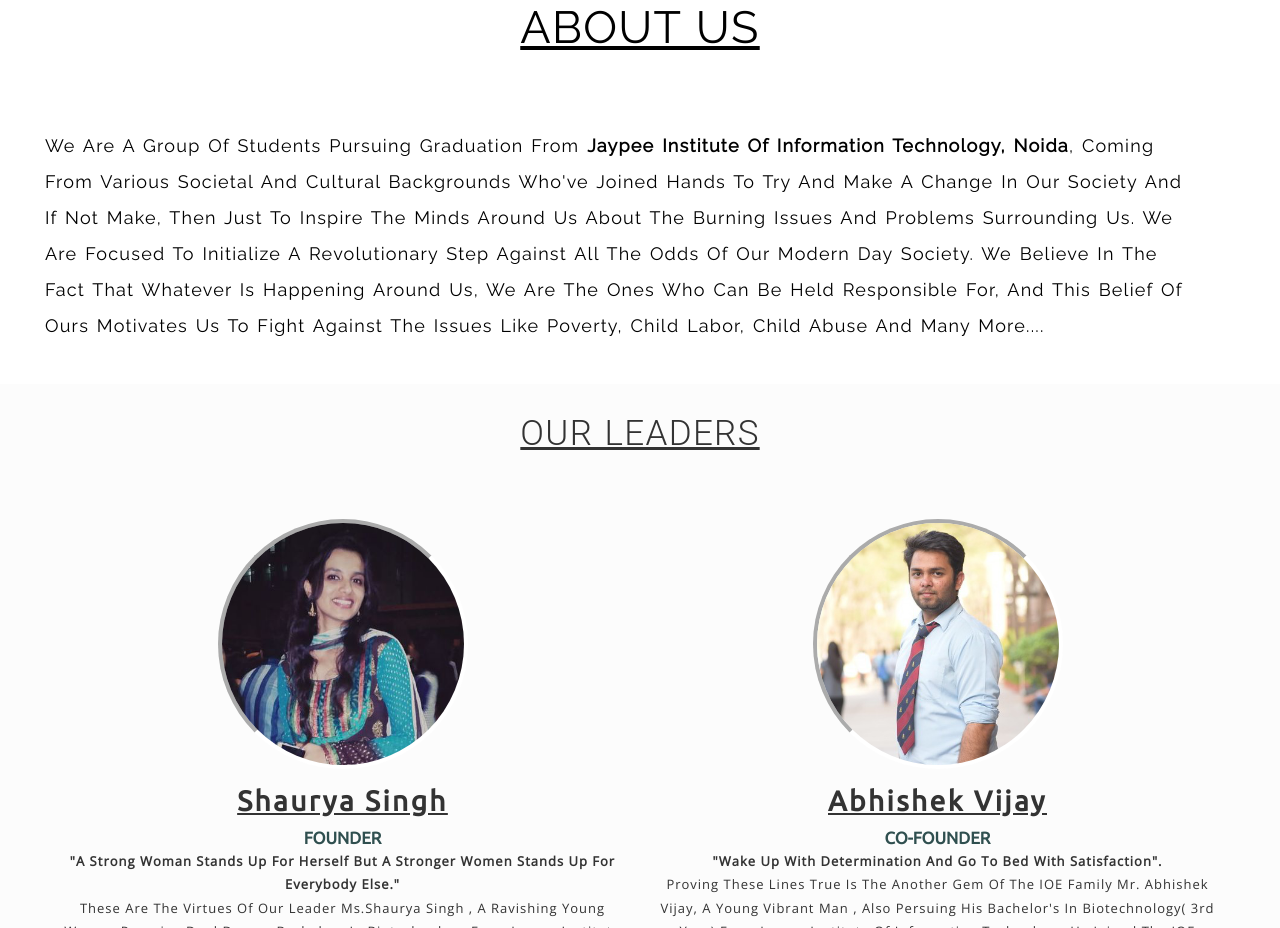
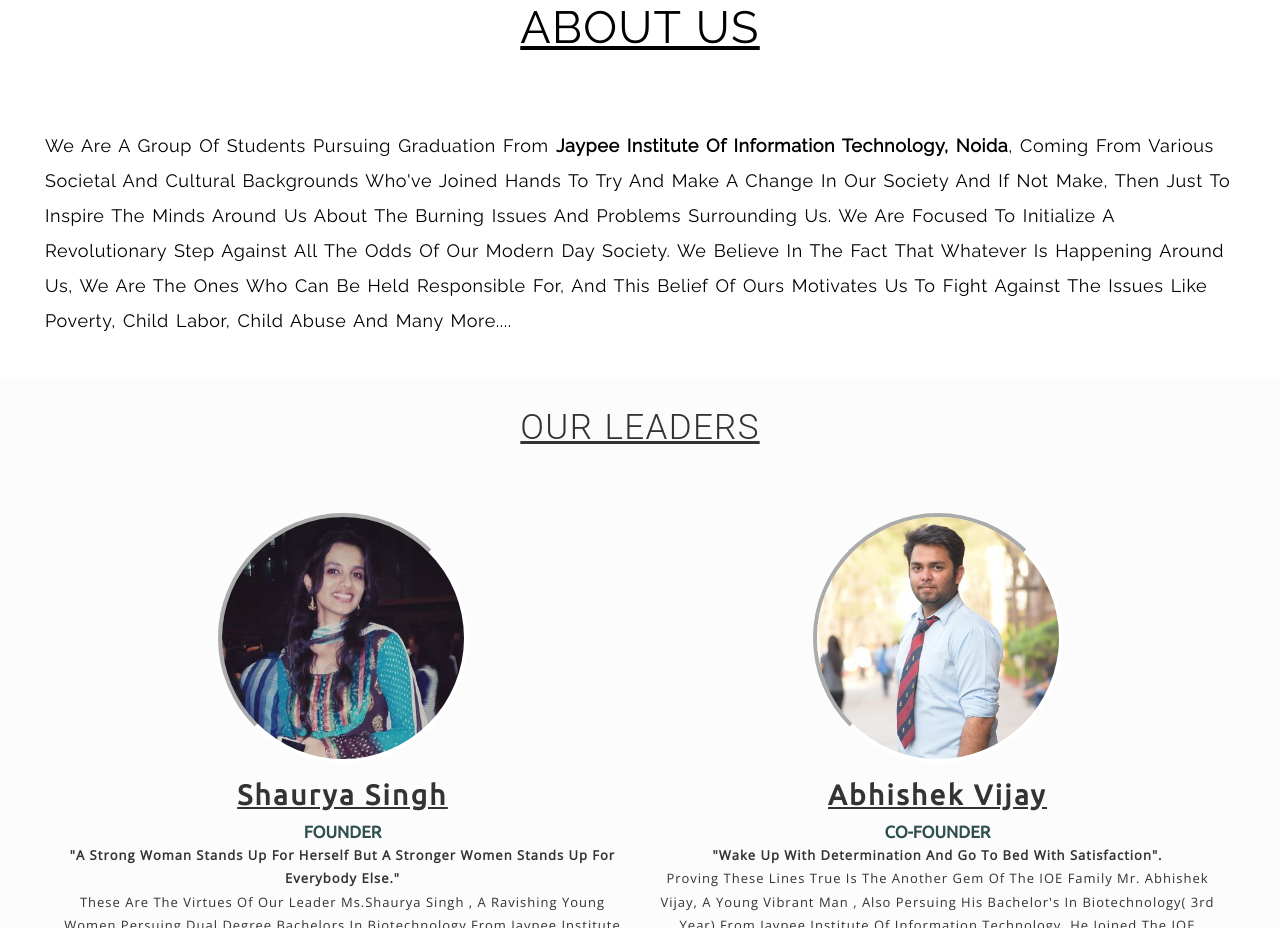
Before and after one commit to opensrc-org/opensrc-org.github.io, a plain HTML site: page index.html in a window 1280 px wide. Shown: the part 1240-2168 px from the top of the page. Drawn offline with nearby package versions, Linux system fonts and the light colour scheme; a web font is replaced by a local one.

Commit message:
about status adjusted

```diff
--- a/CSS/MainPage.css
+++ b/CSS/MainPage.css
@@ -232,10 +232,10 @@ span#toggle-icon
 #about-status
 {
     font-family: /*'Roboto Slab',*/'Raleway','Open Sans', 'cursive';
-    padding-right: 60px;
-    letter-spacing: 1.2px;
+    /*padding-right: 60px;*/
+    letter-spacing: 0.6px;
     text-transform: capitalize;
-    line-height: 2;
+    line-height: 35px;
 }
 #about-us h1,#what-we-love-to-do h1
 {
```
